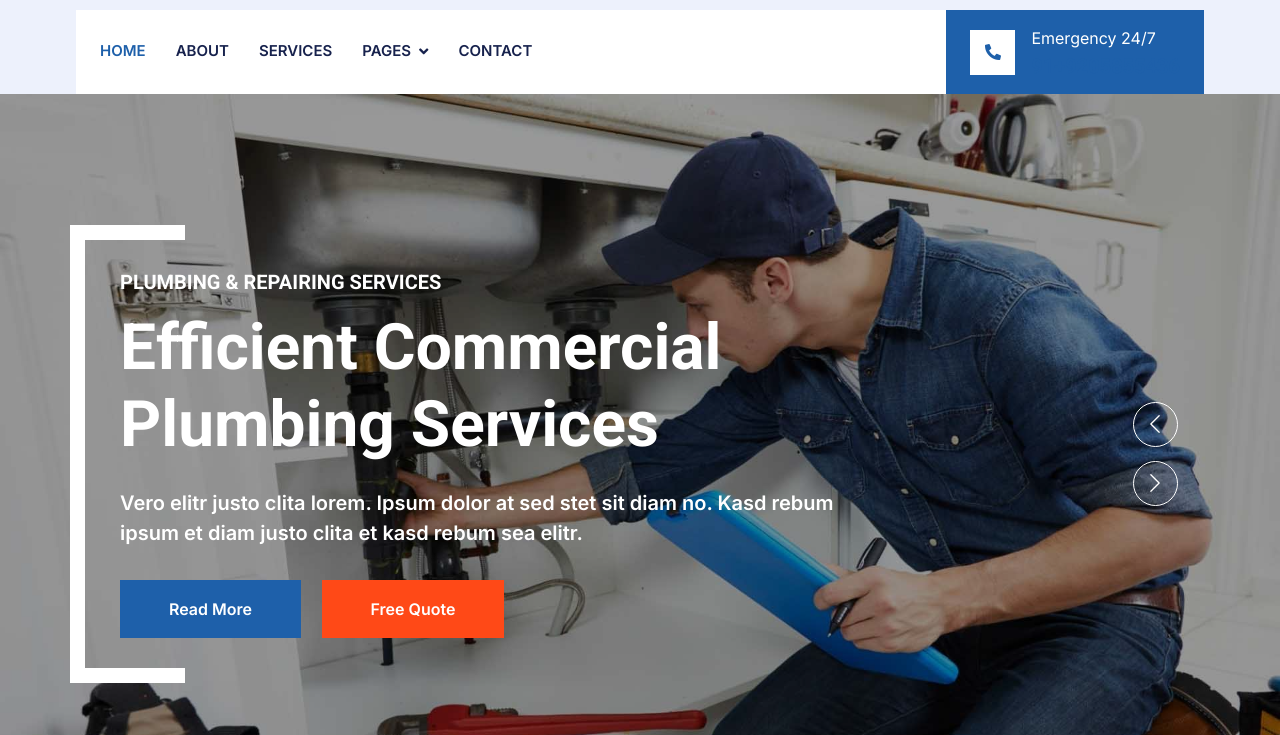
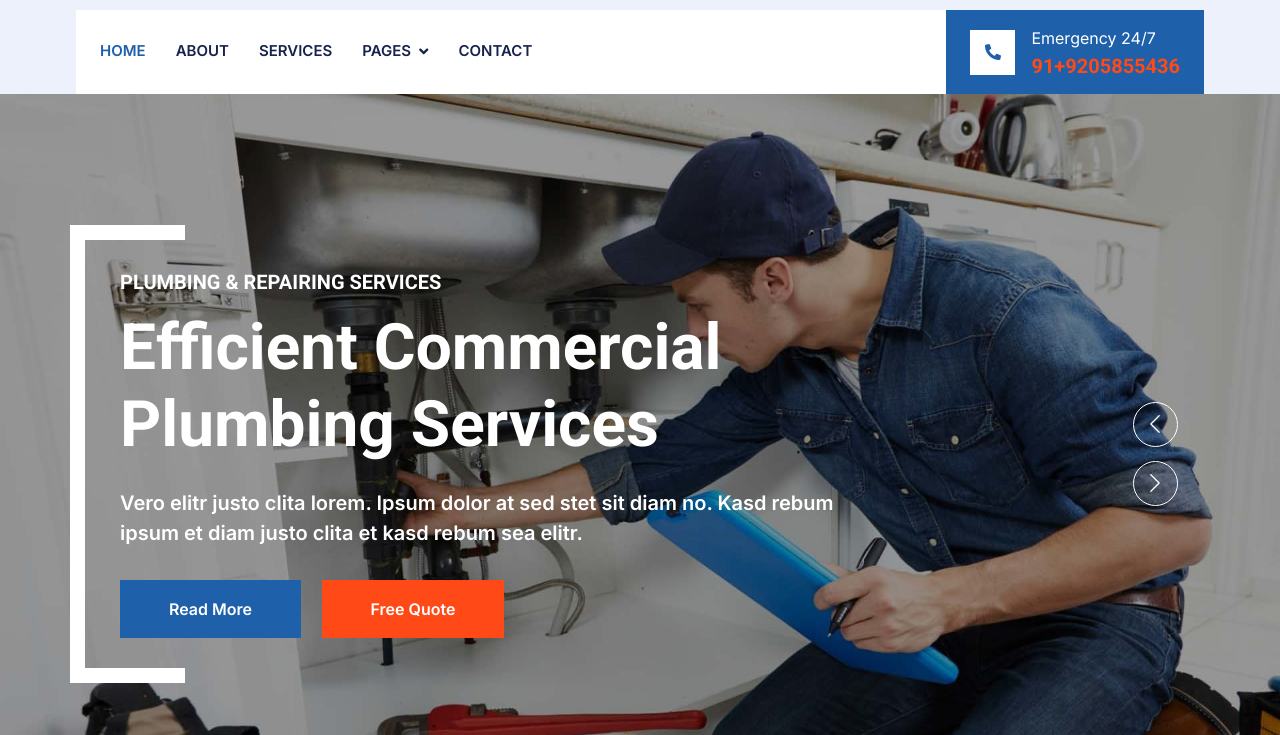
Before and after one commit to raajan-gupta/Plumberz, a website: page static/index.html in a window 1280 px wide. Shown: the part 65-800 px from the top of the page. Drawn offline with nearby package versions, Linux system fonts and the light colour scheme.

```diff
--- a/static/index.html
+++ b/static/index.html
@@ -109,7 +109,7 @@
                     <div class="ms-3">
                         <p class="mb-1 text-white">Emergency 24/7</p>
                         <h5 class="m-0 text-secondary">
-                            <a href="tel:+919205855436" target="_blank">
+                            <a href="tel:+919205855436" target="_blank" class="m-0 text-secondary">
                                 91+9205855436
                             </a>
                         </h5>
```
